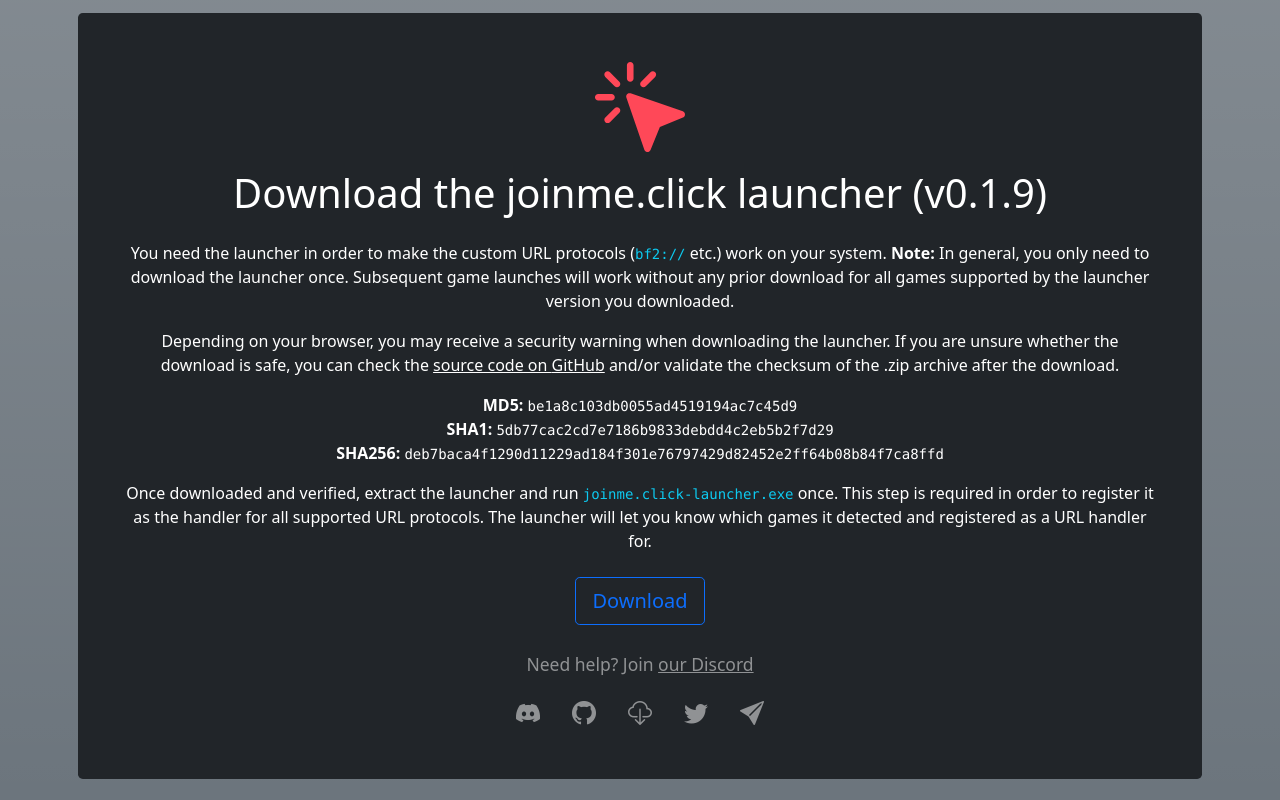
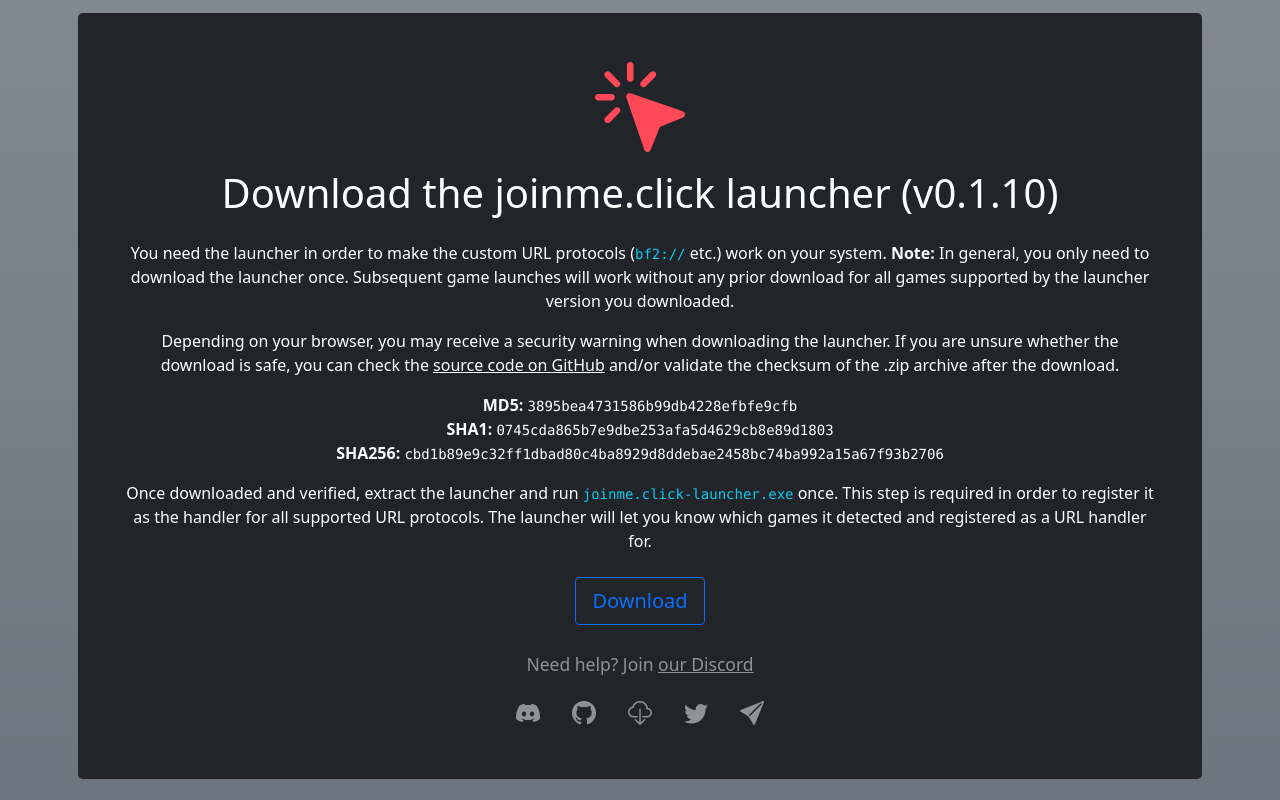
Before and after one commit to cetteup/joinme.click, a React (Create React App) app: page /download in a window 1280 px wide. Built offline with nearby package versions, Linux system fonts and the light colour scheme.

Commit message:
chore: Bump launcher version to v0.1.10

```diff
--- a/src/games/launchers.ts
+++ b/src/games/launchers.ts
@@ -14,12 +14,12 @@
 export const officialLauncher: LauncherDetails = {
     sourceURL: 'https://github.com/cetteup/joinme.click-launcher',
     sourceProvider: 'GitHub',
-    currentVersion: 'v0.1.9',
-    downloadURL: 'https://github.com/cetteup/joinme.click-launcher/releases/download/v0.1.9/joinme.click-launcher-v0.1.9-windows-amd64.zip',
+    currentVersion: 'v0.1.10',
+    downloadURL: 'https://github.com/cetteup/joinme.click-launcher/releases/download/v0.1.10/joinme.click-launcher-v0.1.10-windows-amd64.zip',
     checksums: {
-        md5: 'be1a8c103db0055ad4519194ac7c45d9',
-        sha1: '5db77cac2cd7e7186b9833debdd4c2eb5b2f7d29',
-        sha256: 'deb7baca4f1290d11229ad184f301e76797429d82452e2ff64b08b84f7ca8ffd'
+        md5: '3895bea4731586b99db4228efbfe9cfb',
+        sha1: '0745cda865b7e9dbe253afa5d4629cb8e89d1803',
+        sha256: 'cbd1b89e9c32ff1dbad80c4ba8929d8ddebae2458bc74ba992a15a67f93b2706'
     },
     filename: 'joinme.click-launcher.exe'
 };
```
